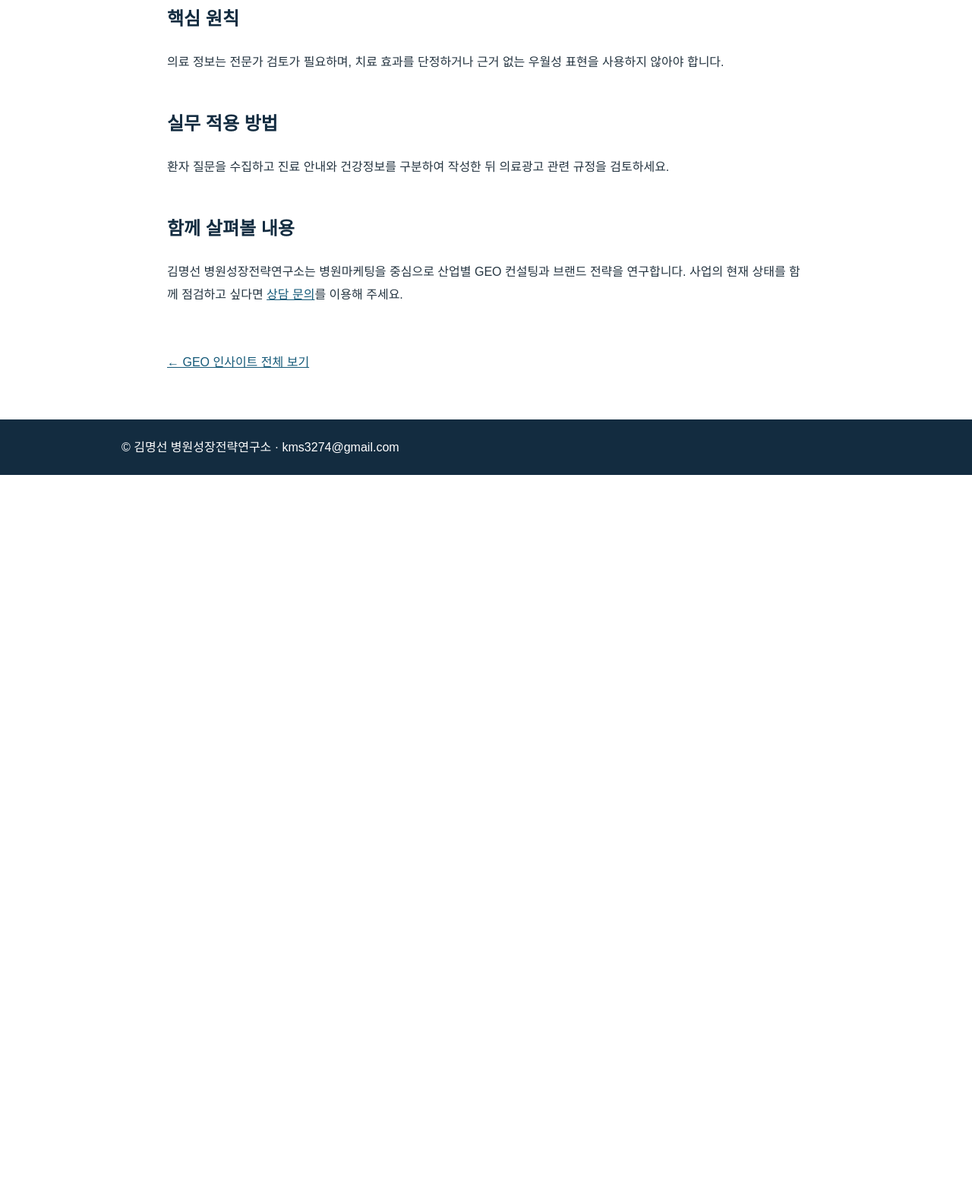
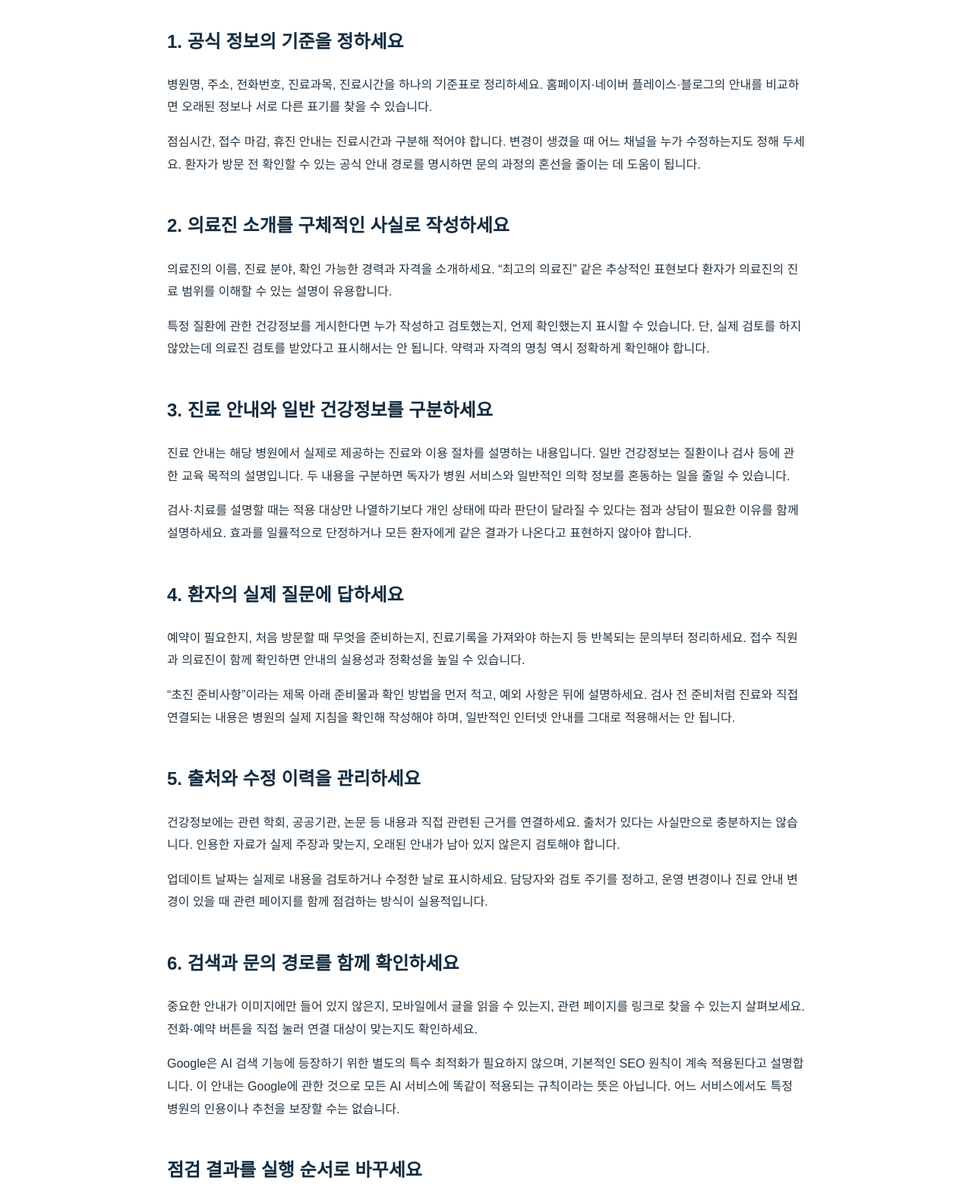
Before and after one commit to kms3274-ship-it/geo-strategy-website, an Eleventy site: page src/insights/hospital-geo.md in a window 1280 px wide. Shown: the part 771-2337 px from the top of the page at 76% size. Before the commit the page ends 1396 px from the top, so only its background shows below. Built offline with nearby package versions, Linux system fonts and the light colour scheme; Eleventy itself is replaced by a stand-in of ours; files that its build step writes are made by us from their sources.

Commit message:
Expand GEO insight with practical guidance

```diff
--- a/src/insights/hospital-geo.md
+++ b/src/insights/hospital-geo.md
@@ -6,18 +6,57 @@ tags: posts
 layout: article.njk
 permalink: /insights/hospital-geo/index.html
 ---
-**병원 GEO의 출발점은 진료과목, 의료진, 위치, 진료시간 등 공식 정보의 정확성과 일관성입니다.**
+
+**병원 GEO 마케팅의 첫 단계는 병원의 공식 정보와 환자가 궁금해하는 안내가 정확하게 연결되어 있는지 확인하는 것입니다.** AI 검색을 고려하더라도 진료 정보의 정확성과 환자의 이해가 우선입니다.
 
 ![병원 홈페이지와 온라인 정보 점검을 표현한 AI 생성 이미지](</assets/uploads/병원 공식 정보 채널 점검.png>)
 
-## 핵심 원칙
+## 1. 공식 정보의 기준을 정하세요
 
-의료 정보는 전문가 검토가 필요하며, 치료 효과를 단정하거나 근거 없는 우월성 표현을 사용하지 않아야 합니다.
+병원명, 주소, 전화번호, 진료과목, 진료시간을 하나의 기준표로 정리하세요. 홈페이지·네이버 플레이스·블로그의 안내를 비교하면 오래된 정보나 서로 다른 표기를 찾을 수 있습니다.
 
-## 실무 적용 방법
+점심시간, 접수 마감, 휴진 안내는 진료시간과 구분해 적어야 합니다. 변경이 생겼을 때 어느 채널을 누가 수정하는지도 정해 두세요. 환자가 방문 전 확인할 수 있는 공식 안내 경로를 명시하면 문의 과정의 혼선을 줄이는 데 도움이 됩니다.
 
-환자 질문을 수집하고 진료 안내와 건강정보를 구분하여 작성한 뒤 의료광고 관련 규정을 검토하세요.
+## 2. 의료진 소개를 구체적인 사실로 작성하세요
 
-## 함께 살펴볼 내용
+의료진의 이름, 진료 분야, 확인 가능한 경력과 자격을 소개하세요. “최고의 의료진” 같은 추상적인 표현보다 환자가 의료진의 진료 범위를 이해할 수 있는 설명이 유용합니다.
 
-김명선 병원성장전략연구소는 병원마케팅을 중심으로 산업별 GEO 컨설팅과 브랜드 전략을 연구합니다. 사업의 현재 상태를 함께 점검하고 싶다면 [상담 문의](/#contact)를 이용해 주세요.
+특정 질환에 관한 건강정보를 게시한다면 누가 작성하고 검토했는지, 언제 확인했는지 표시할 수 있습니다. 단, 실제 검토를 하지 않았는데 의료진 검토를 받았다고 표시해서는 안 됩니다. 약력과 자격의 명칭 역시 정확하게 확인해야 합니다.
+
+## 3. 진료 안내와 일반 건강정보를 구분하세요
+
+진료 안내는 해당 병원에서 실제로 제공하는 진료와 이용 절차를 설명하는 내용입니다. 일반 건강정보는 질환이나 검사 등에 관한 교육 목적의 설명입니다. 두 내용을 구분하면 독자가 병원 서비스와 일반적인 의학 정보를 혼동하는 일을 줄일 수 있습니다.
+
+검사·치료를 설명할 때는 적용 대상만 나열하기보다 개인 상태에 따라 판단이 달라질 수 있다는 점과 상담이 필요한 이유를 함께 설명하세요. 효과를 일률적으로 단정하거나 모든 환자에게 같은 결과가 나온다고 표현하지 않아야 합니다.
+
+## 4. 환자의 실제 질문에 답하세요
+
+예약이 필요한지, 처음 방문할 때 무엇을 준비하는지, 진료기록을 가져와야 하는지 등 반복되는 문의부터 정리하세요. 접수 직원과 의료진이 함께 확인하면 안내의 실용성과 정확성을 높일 수 있습니다.
+
+“초진 준비사항”이라는 제목 아래 준비물과 확인 방법을 먼저 적고, 예외 사항은 뒤에 설명하세요. 검사 전 준비처럼 진료와 직접 연결되는 내용은 병원의 실제 지침을 확인해 작성해야 하며, 일반적인 인터넷 안내를 그대로 적용해서는 안 됩니다.
+
+## 5. 출처와 수정 이력을 관리하세요
+
+건강정보에는 관련 학회, 공공기관, 논문 등 내용과 직접 관련된 근거를 연결하세요. 출처가 있다는 사실만으로 충분하지는 않습니다. 인용한 자료가 실제 주장과 맞는지, 오래된 안내가 남아 있지 않은지 검토해야 합니다.
+
+업데이트 날짜는 실제로 내용을 검토하거나 수정한 날로 표시하세요. 담당자와 검토 주기를 정하고, 운영 변경이나 진료 안내 변경이 있을 때 관련 페이지를 함께 점검하는 방식이 실용적입니다.
+
+## 6. 검색과 문의 경로를 함께 확인하세요
+
+중요한 안내가 이미지에만 들어 있지 않은지, 모바일에서 글을 읽을 수 있는지, 관련 페이지를 링크로 찾을 수 있는지 살펴보세요. 전화·예약 버튼을 직접 눌러 연결 대상이 맞는지도 확인하세요.
+
+Google은 AI 검색 기능에 등장하기 위한 별도의 특수 최적화가 필요하지 않으며, 기본적인 SEO 원칙이 계속 적용된다고 설명합니다. 이 안내는 Google에 관한 것으로 모든 AI 서비스에 똑같이 적용되는 규칙이라는 뜻은 아닙니다. 어느 서비스에서도 특정 병원의 인용이나 추천을 보장할 수는 없습니다.
+
+## 점검 결과를 실행 순서로 바꾸세요
+
+먼저 주소·전화·휴진 정보처럼 이용에 직접 영향을 주는 오류를 수정하세요. 다음으로 의료진 소개와 초진 안내를 보완하고, 이후 환자 질문을 바탕으로 콘텐츠를 확장하는 순서를 제안합니다.
+
+성과는 게시물 수만으로 판단하기보다 안내 오류의 감소, 반복 문의의 변화, 예약 경로 이용 등을 함께 살펴보세요. 실제 환자의 개인정보를 공개하지 않는 범위에서 운영 개선에 필요한 항목을 정리하는 것이 중요합니다.
+
+## 참고자료와 상담 안내
+
+- [Google Search Central: AI 기능과 웹사이트](https://developers.google.com/search/docs/appearance/ai-features)
+
+위 내용은 온라인 정보 운영을 위한 점검안입니다. 개별 의료광고의 적법성이나 심의 대상 여부는 게시 내용과 매체에 따라 별도로 확인해야 합니다.
+
+김명선 병원성장전략연구소는 병원의 공식 정보, 의료진 소개, 환자 안내 콘텐츠와 상담 경로를 함께 살펴봅니다. [상담 문의](/#contact)
```
